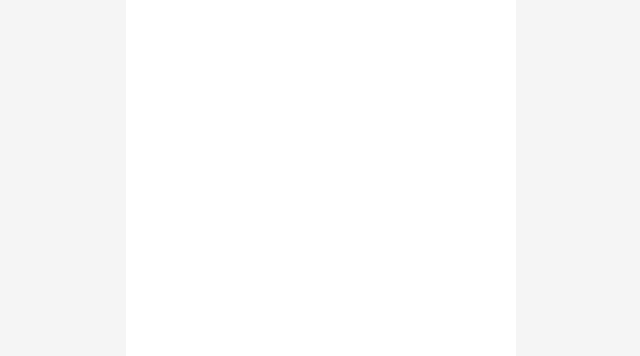
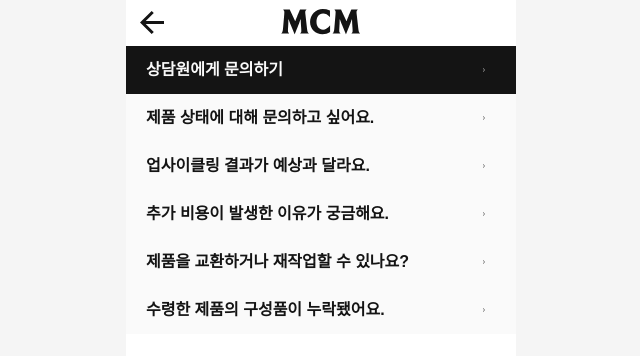
Before and after one commit to likelion-YAHO/frontend, a React (Vite) app: page /inquiry in a window 1280 px wide. Before the commit this address had no page. Shown: the top 356 px of the page, without its empty margins (319-959 px from the left). Built offline with nearby package versions, Linux system fonts and the light colour scheme.

Commit message:
:sparkles: Feat: 문의하기 페이지 라우팅 및 기본적인 ui 구현

```diff
--- a/src/App.jsx
+++ b/src/App.jsx
@@ -10,6 +10,7 @@ import ReservationPage from "./pages/Upcycle/ReservationPage";
 import ProfilePage from "./pages/ProfilePage";
 import OrderPage from "./pages/Order/OrderPage";
 import PageTransition from "./components/pageTransition/PageTransition";
+import InquiryPage from "./pages/Inquiry/InquiryPage";
 
 function AnimatedRoutes() {
   const location = useLocation();
@@ -82,6 +83,14 @@ function AnimatedRoutes() {
               </PageTransition>
             }
           />
+          <Route
+            path="/inquiry"
+            element={
+              <PageTransition>
+                <InquiryPage />
+              </PageTransition>
+            }
+          />
         </Route>
       </Routes>
     </AnimatePresence>
--- a/src/components/accordion/Accordion.jsx
+++ b/src/components/accordion/Accordion.jsx
@@ -21,11 +21,14 @@ const AccordionHeader = styled.button`
   justify-content: space-between;
 
   border: none;
-  background: #fbfbfb;
+
+  background: ${({ $dark }) => ($dark ? "#141414" : "#fafafa")};
 
   font-size: 16px;
   font-weight: 600;
-  color: #141414;
+  line-height: 24px;
+
+  color: ${({ $dark }) => ($dark ? "#fafafa" : "#141414")};
 
   cursor: pointer;
 `;
@@ -33,28 +36,37 @@ const AccordionHeader = styled.button`
 const ArrowIcon = styled.img`
   width: 24px;
   height: 24px;
+
   padding: 10px;
+  box-sizing: border-box;
+
   object-fit: contain;
+
+  filter: ${({ $dark }) => ($dark ? "invert(1)" : "none")};
 `;
 
 const AccordionContent = styled.div`
   width: 100%;
 
-  padding: 20px 20px;
+  padding: 20px;
   box-sizing: border-box;
 
   background: #f6f6f6;
 `;
 
-function Accordion({ title, children }) {
+function Accordion({ title, children, dark = false }) {
   const [isOpen, setIsOpen] = useState(false);
 
   return (
     <AccordionContainer>
-      <AccordionHeader type="button" onClick={() => setIsOpen((prev) => !prev)}>
+      <AccordionHeader
+        type="button"
+        $dark={dark}
+        onClick={() => setIsOpen((prev) => !prev)}
+      >
         <span>{title}</span>
 
-        <ArrowIcon src={isOpen ? downArrow : rightArrow} alt="" />
+        <ArrowIcon src={isOpen ? downArrow : rightArrow} alt="" $dark={dark} />
       </AccordionHeader>
 
       {isOpen && <AccordionContent>{children}</AccordionContent>}
--- a/src/layout/RootLayout.jsx
+++ b/src/layout/RootLayout.jsx
@@ -108,7 +108,10 @@ export default function RootLayout() {
   // 현재 주문 관리 페이지인지 확인
   const isOrderPage = location.pathname === "/orders";
 
-  const isSubPage = isProfilePage || isOrderPage;
+  // 현재 문의하기 페이지인지 확인
+  const isInquiryPage = location.pathname === "/inquiry";
+
+  const isSubPage = isProfilePage || isOrderPage || isInquiryPage;
 
   useEffect(() => {
     const el = mainRef.current;
@@ -171,6 +174,8 @@ export default function RootLayout() {
           <SubHeader title="프로필 관리" onBack={() => navigate("/main")} />
         ) : isOrderPage ? (
           <SubHeader logo={logo} onBack={() => navigate("/main")} />
+        ) : isInquiryPage ? (
+          <SubHeader logo={logo} onBack={() => navigate(-1)} />
         ) : (
           <Header $hidden={navHidden} onMenuClick={() => setIsMenuOpen(true)} />
         )}
--- /dev/null
+++ b/src/pages/Inquiry/InquiryPage.jsx
@@ -0,0 +1,43 @@
+import styled from "styled-components";
+
+import Accordion from "../../components/accordion/Accordion";
+
+const Page = styled.div`
+  width: 100%;
+  min-height: 100%;
+
+  background: #fbfbfb;
+`;
+
+const AccordionList = styled.div`
+  width: 100%;
+
+  margin-top: 2px;
+
+  display: flex;
+  flex-direction: column;
+`;
+
+export default function InquiryPage() {
+  return (
+    <Page>
+      <AccordionList>
+        <Accordion title="상담원에게 문의하기" dark>
+          내용
+        </Accordion>
+
+        <Accordion title="제품 상태에 대해 문의하고 싶어요.">내용</Accordion>
+
+        <Accordion title="업사이클링 결과가 예상과 달라요.">내용</Accordion>
+
+        <Accordion title="추가 비용이 발생한 이유가 궁금해요.">내용</Accordion>
+
+        <Accordion title="제품을 교환하거나 재작업할 수 있나요?">
+          내용
+        </Accordion>
+
+        <Accordion title="수령한 제품의 구성품이 누락됐어요.">내용</Accordion>
+      </AccordionList>
+    </Page>
+  );
+}
--- a/src/pages/Order/HistoryCard.jsx
+++ b/src/pages/Order/HistoryCard.jsx
@@ -1,3 +1,4 @@
+import { useNavigate } from "react-router-dom";
 import styled from "styled-components";
 
 import ActionButton from "../../components/button/ActionButton";
@@ -167,6 +168,8 @@ const ButtonArea = styled.div`
 `;
 
 export default function OrderHistoryCard({ order, onRestore }) {
+  const navigate = useNavigate();
+
   const isCancelled = order.status === "cancelled";
 
   return (
@@ -209,7 +212,18 @@ export default function OrderHistoryCard({ order, onRestore }) {
                 예약 복원
               </ActionButton>
             ) : (
-              <ActionButton width="100%" height="26px">
+              <ActionButton
+                width="100%"
+                height="30px"
+                onClick={() =>
+                  navigate("/inquiry", {
+                    state: {
+                      orderId: order.id,
+                      orderNumber: order.orderNumber,
+                    },
+                  })
+                }
+              >
                 문의하기
               </ActionButton>
             )}
```
